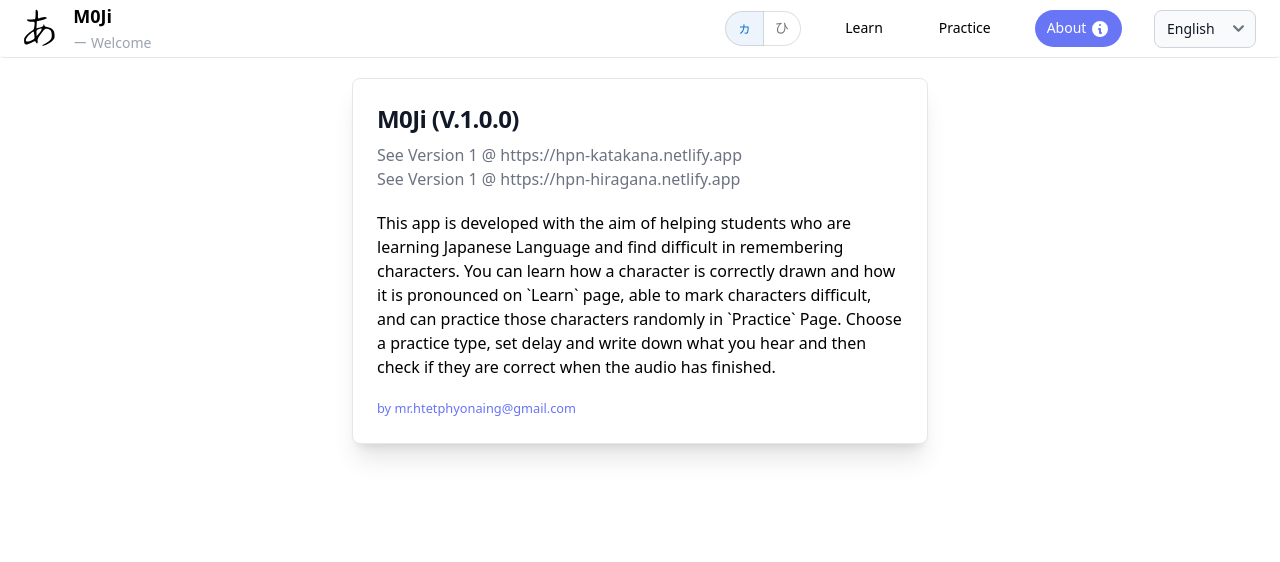
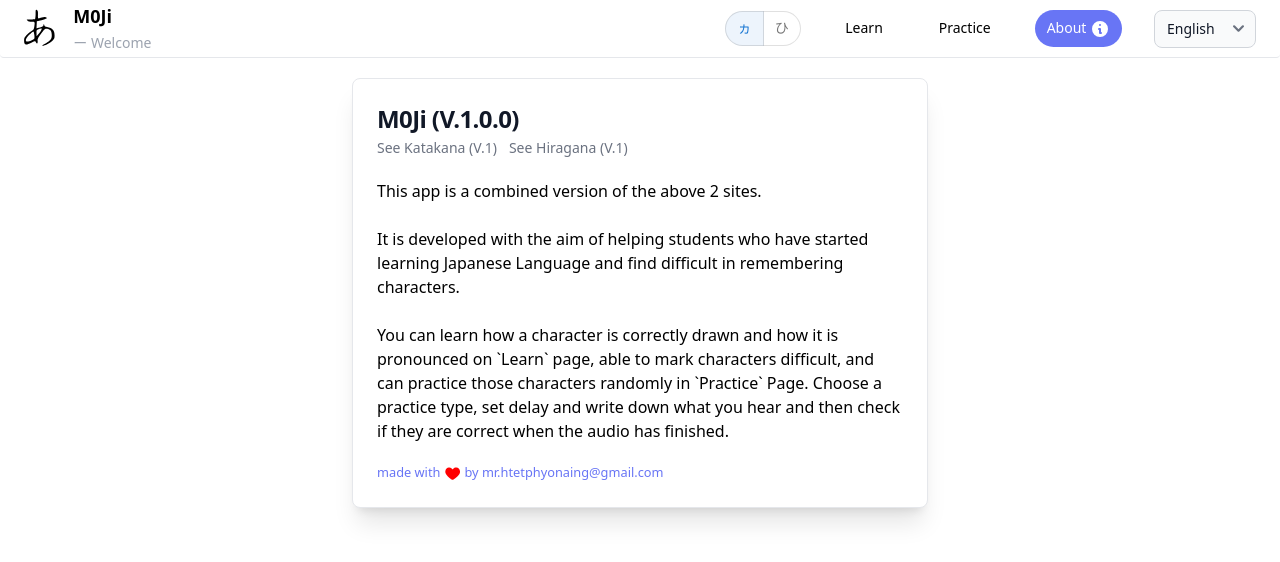
Before and after one commit to ETS-ReactNative1/react--jpmoji, a React (Create React App) app: page /about in a window 1280 px wide. Shown: the top 562 px of the page. Built offline with nearby package versions, Linux system fonts and the light colour scheme.

Commit message:
updated in about page

```diff
--- a/public/locales/en/translation.json
+++ b/public/locales/en/translation.json
@@ -26,7 +26,7 @@
     }
   },
   "about": {
-    "text": "This app is developed with the aim of helping students who are learning Japanese Language and find difficult in remembering characters. You can learn how a character is correctly drawn and how it is pronounced on `Learn` page, able to mark characters difficult, and can practice those characters randomly in `Practice` Page. Choose a practice type, set delay and write down what you hear and then check if they are correct when the audio has finished."
+    "text": "This app is a combined version of the above 2 sites. \n\n It is developed with the aim of helping students who have started learning Japanese Language and find difficult in remembering characters. \n\n You can learn how a character is correctly drawn and how it is pronounced on `Learn` page, able to mark characters difficult, and can practice those characters randomly in `Practice` Page. Choose a practice type, set delay and write down what you hear and then check if they are correct when the audio has finished."
   },
   "notFound": {
     "text": "Our apologies, but we couldn't find that page. Is it possible that you found a bad link?",
--- a/public/locales/my/translation.json
+++ b/public/locales/my/translation.json
@@ -26,7 +26,7 @@
     }
   },
   "about": {
-    "text": "ဒီ Application ကို ဂျပန်ဘာသာကို လေ့လာနေပြီး အက္ခရာတွေကို မှတ်မိဖို့ ခက်ခဲနေတဲ့ ကျောင်းသားတွေအတွက် ရည်ရွယ်ပြီး ရေးထားပါတယ်. အက္ခရာတစ်ခုကို ဘယ်လို မှန်မှန်ကန်ကန် ရေးဆွဲမလဲ, ဘယ်လိုအသံထွက်ရမလဲ ကို `သင်ယူမယ်` စာမျက်နှာမှာ လေ့လာပါ. ခက်ခဲတဲ့အက္ခရာအဖြစ်လည်း မှတ်နိုင်ပါတယ်. အဲ့လိုမှတ်ထားတဲ့ အက္ခရာတွေကို `လေ့ကျင့်မယ်` စာမျက်နှာမှာ လေ့ကျင့်လို့ရပါတယ်. ဘယ်လိုပုံစံ လေ့ကျင့်မလဲဆိုတာရွေးပါ. တစ်လုံးနဲ့တစ်လုံးကြား ဘယ်နစက္ကန့်ကြာမလဲဆိုတာ ရွေးပါ. ပြီးရင် ကြားတာကို အလွတ်ချရေးပါ. ပြီးရင် မှန်မမှန် ပြန်စစ်ပါ."
+    "text": "ဒီ Site က အပေါ်က site ၂ ခုကို ပေါင်းပြီး တစ်ခုအဖြစ်ရေးထားတာပါ. \n\n ဂျပန်ဘာသာကို စလေ့လာနေပြီး အက္ခရာတွေကို မှတ်မိဖို့ ခက်ခဲနေသူတွေအတွက် ရည်ရွယ်ပြီး ရေးထားပါတယ်. \n\n အက္ခရာတစ်ခုကို ဘယ်လို မှန်မှန်ကန်ကန် ရေးဆွဲမလဲ, ဘယ်လိုအသံထွက်ရမလဲ ကို `သင်ယူမယ်` စာမျက်နှာမှာ လေ့လာပါ. ခက်ခဲတဲ့အက္ခရာအဖြစ်လည်း မှတ်နိုင်ပါတယ်. အဲ့လိုမှတ်ထားတဲ့ အက္ခရာတွေကို `လေ့ကျင့်မယ်` စာမျက်နှာမှာ လေ့ကျင့်လို့ရပါတယ်. ဘယ်လိုပုံစံ လေ့ကျင့်မလဲဆိုတာရွေးပါ. တစ်လုံးနဲ့တစ်လုံးကြား ဘယ်နစက္ကန့်ကြာမလဲဆိုတာ ရွေးပါ. ပြီးရင် ကြားတာကို အလွတ်ချရေးပါ. မှန်မမှန် ပြန်စစ်ပါ."
   },
   "notFound": {
     "text": "တောင်းပန်ပါတယ်. ထိုစာမျက်နှာကို ရှာမတွေ့ပါ. မမှန်ကန်သော လင့်ခ်တစ်ခုကို ရှာမိနေပါသလား?",
--- a/src/index.css
+++ b/src/index.css
@@ -7,3 +7,7 @@ body {
   padding: 0;
   /* to apply inter font */
 }
+
+#root {
+  white-space: pre-line;
+}
--- a/src/pages/app/about.jsx
+++ b/src/pages/app/about.jsx
@@ -9,21 +9,46 @@ const About = () => {
   return (
     <div className="container mx-auto flex justify-center px-10 mt-5 mb-10">
       <div className="block p-6 max-w-xl bg-white rounded-lg border border-gray-200 shadow-xl hover:shadow-none dark:bg-gray-800 dark:border-gray-700 dark:hover:bg-gray-700">
-        <h5 className="mb-2 text-2xl font-bold tracking-tight text-gray-900 dark:text-white">
+        <h5 className="text-2xl font-bold tracking-tight text-gray-900 dark:text-white">
           M0Ji (V.1.0.0)
         </h5>
         <a
+          target={'_blank'}
           href="https://hpn-katakana.netlify.app"
-          className="font-medium text-gray-500 block">
-          See Version 1 @ https://hpn-katakana.netlify.app
+          className="font-medium text-sm hover:underline text-gray-500 hover:text-indigo-500 block md:inline-block">
+          See Katakana (V.1)
         </a>
         <a
+          target={'_blank'}
           href="https://hpn-hiragana.netlify.app"
-          className="font-medium text-gray-500 block">
-          See Version 1 @ https://hpn-hiragana.netlify.app
+          className="font-medium text-sm ml-0 md:ml-3 hover:underline text-gray-500 hover:text-indigo-500 block md:inline-block">
+          See Hiragana (V.1)
         </a>
-        <p className="mt-5">{t('about.text')}</p>
+        <div className="mt-5">{t('about.text')}</div>
         <small className="text-indigo-500 mt-5 inline-block">
+          made with{' '}
+          <svg
+            version="1.0"
+            xmlns="http://www.w3.org/2000/svg"
+            width="13pt"
+            height="13pt"
+            className="inline"
+            viewBox="0 0 512.000000 512.000000"
+            preserveAspectRatio="xMidYMid meet">
+            <g
+              transform="translate(0.000000,512.000000) scale(0.100000,-0.100000)"
+              fill="#f00"
+              stroke="none">
+              <path
+                d="M1435 4349 c-515 -47 -925 -432 -1032 -967 -24 -122 -24 -368 0 -480
+108 -499 511 -1026 1216 -1587 287 -228 672 -490 767 -521 83 -27 265 -27 349
+0 70 23 363 216 605 397 800 602 1261 1175 1377 1712 24 111 24 358 0 479
+-108 540 -519 922 -1042 967 -359 31 -713 -111 -985 -395 -42 -44 -88 -95
+-103 -114 l-27 -35 -27 35 c-54 69 -190 203 -263 259 -251 192 -538 278 -835
+250z"
+              />
+            </g>
+          </svg>{' '}
           by mr.htetphyonaing@gmail.com
         </small>
       </div>
```
